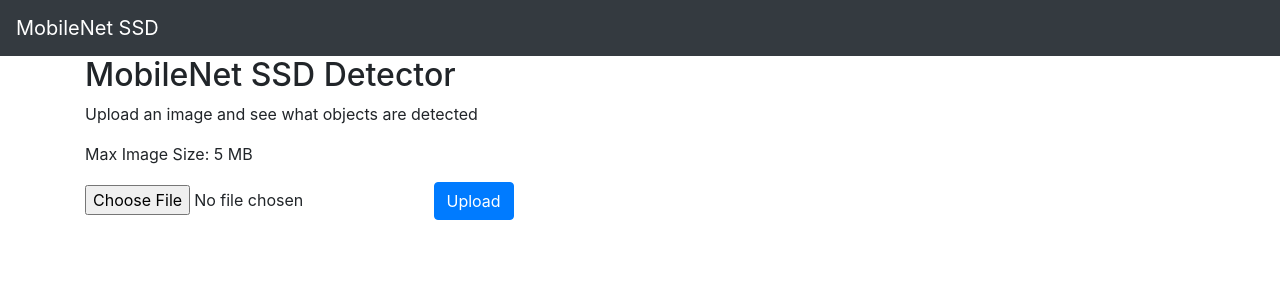
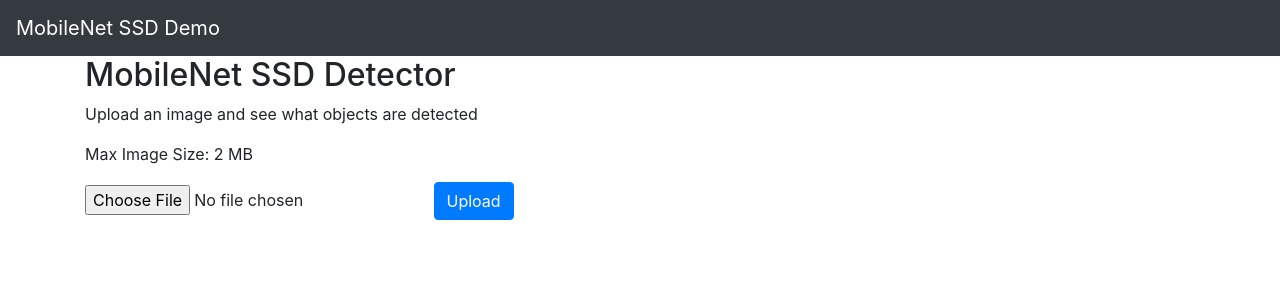
Before and after one commit to jideilori/mobilenetssd, a Flask app: page / in a window 1280 px wide. Shown: the top 300 px of the page. Run offline with Flask 2, Linux system fonts and the light colour scheme; some libraries are stand-ins or nearby versions.

Commit message:
Update index.html

```diff
--- a/templates/index.html
+++ b/templates/index.html
@@ -21,14 +21,14 @@
    {% endif %}
    {% endwith %}
    <nav class="navbar navbar-dark bg-dark ">
-      <a class="navbar-brand navbar-center" href="#">MobileNet SSD</a>
+      <a class="navbar-brand navbar-center" href="#">MobileNet SSD Demo</a>
    </nav>
 
    <div class="container">
       <div class="starter-template">
          <h2>MobileNet SSD Detector</h2>
          <p>Upload an image and see what objects are detected</p>
-         <p> Max Image Size: 5 MB </p>
+         <p> Max Image Size: 2 MB </p>
       </div>
    </div>
 
```
